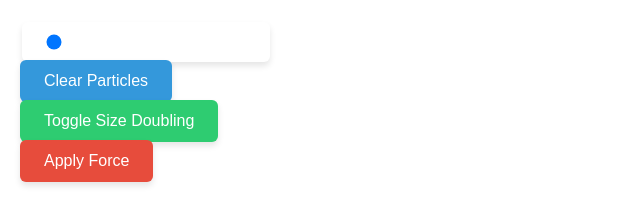
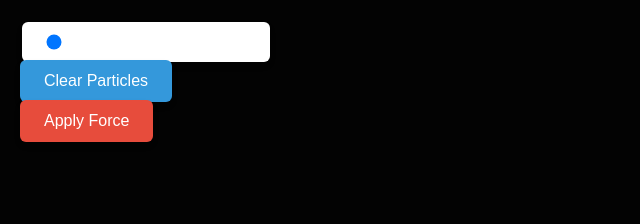
Before and after one commit to BoriTopi/BunchOfSpheres, a plain HTML site: page index.html in a window 1280 px wide. Shown: the whole page, without its empty margins (0-640 px from the left). Drawn offline with Linux system fonts and the light colour scheme.

Commit message:
Update index.html

```diff
--- a/index.html
+++ b/index.html
@@ -15,7 +15,7 @@
             display: block;
         }
 
-        #gravitySlider, #clearButton, #sizeToggleButton, #forceButton {
+        #gravitySlider, #clearButton, #forceButton {
             position: absolute;
             left: 20px;
             padding: 12px 24px;
@@ -40,24 +40,17 @@
             color: #ffffff;
         }
 
-        #sizeToggleButton {
+        #forceButton {
             top: 100px;
-            background-color: #2ecc71;
-            color: #ffffff;
-        }
-
-        #forceButton {
-            top: 140px;
             background-color: #e74c3c;
             color: #ffffff;
         }
 
         #clearButton:hover { background-color: #2980b9; transform: scale(1.05); }
-        #sizeToggleButton:hover { background-color: #27ae60; transform: scale(1.05); }
         #forceButton:hover { background-color: #c0392b; transform: scale(1.05); }
 
         @media (max-width: 768px) {
-            #gravitySlider, #clearButton, #sizeToggleButton, #forceButton {
+            #gravitySlider, #clearButton, #forceButton {
                 left: 10px;
                 font-size: 12px;
                 padding: 8px 16px;
@@ -72,7 +65,6 @@
 <body>
     <input type="range" id="gravitySlider" min="0" max="2" step="0.1" value="0" />
     <button id="clearButton">Clear Particles</button>
-    <button id="sizeToggleButton">Toggle Size Doubling</button>
     <button id="forceButton">Apply Force</button>
     <canvas id="canvas"></canvas>
 
@@ -152,7 +144,6 @@
         let isMouseDown = false;
         let isForceMode = false;
         let lastMousePosition = { x: 0, y: 0 };
-        let doubleSizeOnCollision = false;
 
         function updateCanvasSize() {
             canvas.width = window.innerWidth;
@@ -168,7 +159,8 @@
         }
 
         function gameLoop() {
-            context.clearRect(0, 0, canvas.width, canvas.height);
+            context.fillStyle = "rgba(0, 0, 0, 0.1)";
+            context.fillRect(0, 0, canvas.width, canvas.height);
 
             for (let i = 0; i < particles.length; i++) {
                 const particle = particles[i];
@@ -179,10 +171,6 @@
                     const otherParticle = particles[j];
                     if (particle.checkCollision(otherParticle)) {
                         particle.handleCollision(otherParticle);
-                        if (doubleSizeOnCollision) {
-                            particle.radius *= 2;
-                            otherParticle.radius *= 1;
-                        }
                     }
                 }
             }
@@ -275,12 +263,6 @@
             particles.length = 0;
         });
 
-        const sizeToggleButton = document.getElementById('sizeToggleButton');
-        sizeToggleButton.addEventListener('click', () => {
-            doubleSizeOnCollision = !doubleSizeOnCollision;
-            sizeToggleButton.textContent = doubleSizeOnCollision ? 'Stop Size Doubling' : 'Toggle Size Doubling';
-        });
-
         const forceButton = document.getElementById('forceButton');
         forceButton.addEventListener('click', () => {
             isForceMode = !isForceMode;
```
